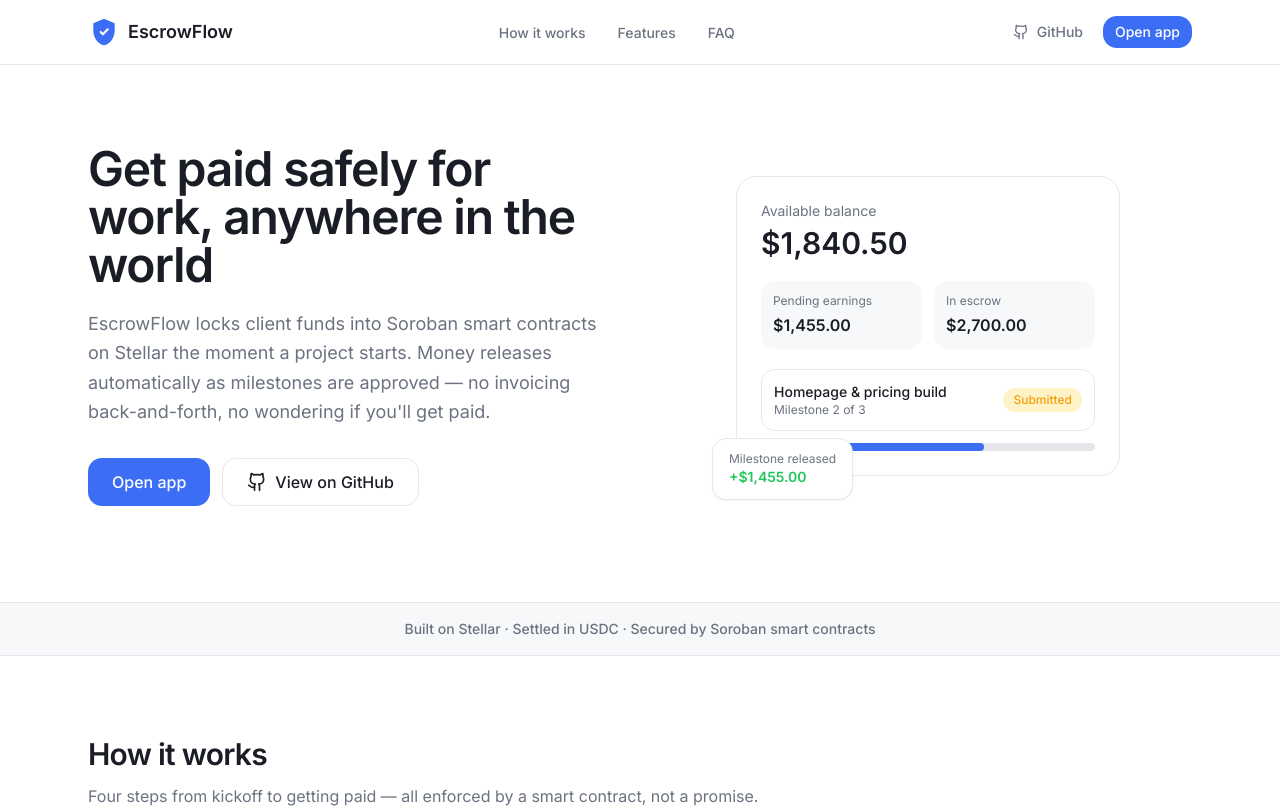
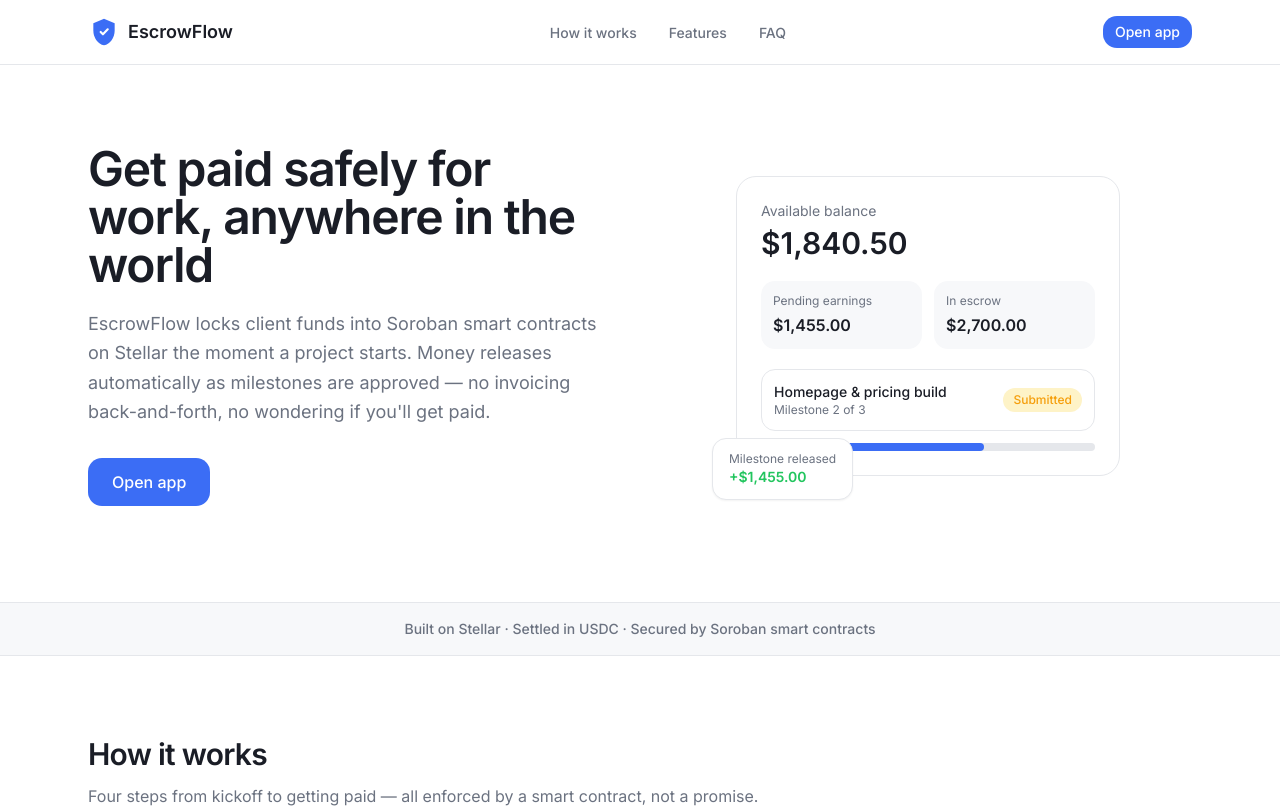
Before and after one commit to escrowflow-hq/EscrowFlow-Frontend, a Next.js app: page / in a window 1280 px wide. Shown: the top 808 px of the page. Built offline with nearby package versions, Linux system fonts and the light colour scheme.

Commit message:
fix: remove GitHub CTA buttons from nav and hero
Drops the standalone "GitHub" / "View on GitHub" buttons from the
landing page nav and hero. Repo links in the footer are unaffected.

```diff
--- a/src/components/landing/Hero.tsx
+++ b/src/components/landing/Hero.tsx
@@ -1,4 +1,3 @@
-import { Github } from "lucide-react";
 import { LinkButton } from "@/components/ui/Button";
 
 export function Hero() {
@@ -18,15 +17,6 @@ export function Hero() {
             <LinkButton href="/app" size="lg">
               Open app
             </LinkButton>
-            <a
-              href="https://github.com/escrowflow-hq"
-              target="_blank"
-              rel="noreferrer"
-              className="inline-flex h-12 items-center justify-center gap-2 rounded-xl border border-line px-6 text-base font-medium text-ink hover:bg-surface"
-            >
-              <Github className="h-5 w-5" aria-hidden="true" />
-              View on GitHub
-            </a>
           </div>
         </div>
 
--- a/src/components/landing/Nav.tsx
+++ b/src/components/landing/Nav.tsx
@@ -1,4 +1,3 @@
-import { Github } from "lucide-react";
 import { Logo } from "@/components/Logo";
 import { LinkButton } from "@/components/ui/Button";
 
@@ -23,15 +22,6 @@ export function Nav() {
           ))}
         </ul>
         <div className="flex items-center gap-2">
-          <a
-            href="https://github.com/escrowflow-hq"
-            target="_blank"
-            rel="noreferrer"
-            className="hidden items-center gap-2 rounded-xl px-3 py-2 text-sm font-medium text-ink-secondary hover:bg-surface sm:inline-flex"
-          >
-            <Github className="h-4 w-4" aria-hidden="true" />
-            GitHub
-          </a>
           <LinkButton href="/app" size="sm">
             Open app
           </LinkButton>
```
Also changed, not shown: 1 other file (tests, documents, lock files or other folders).
